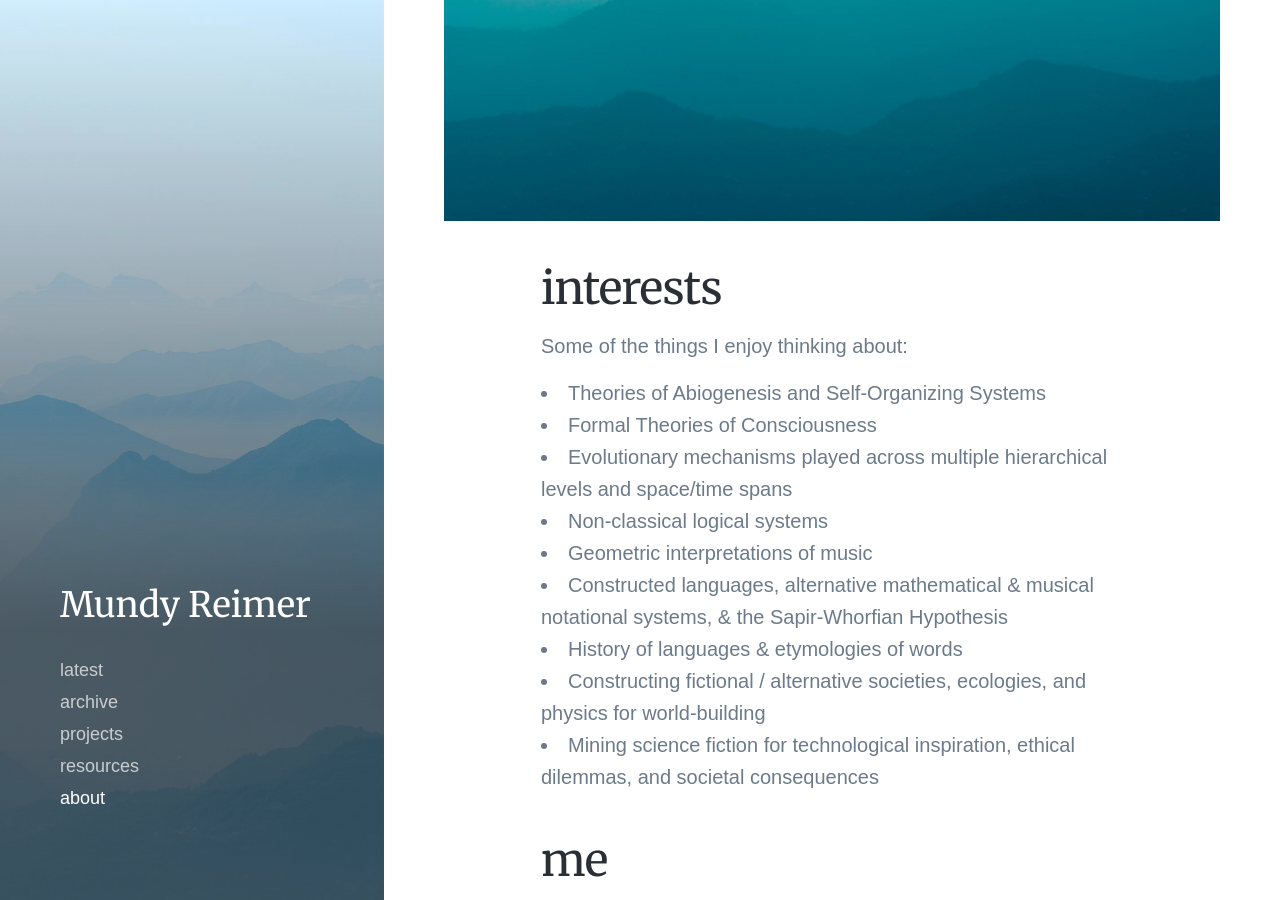
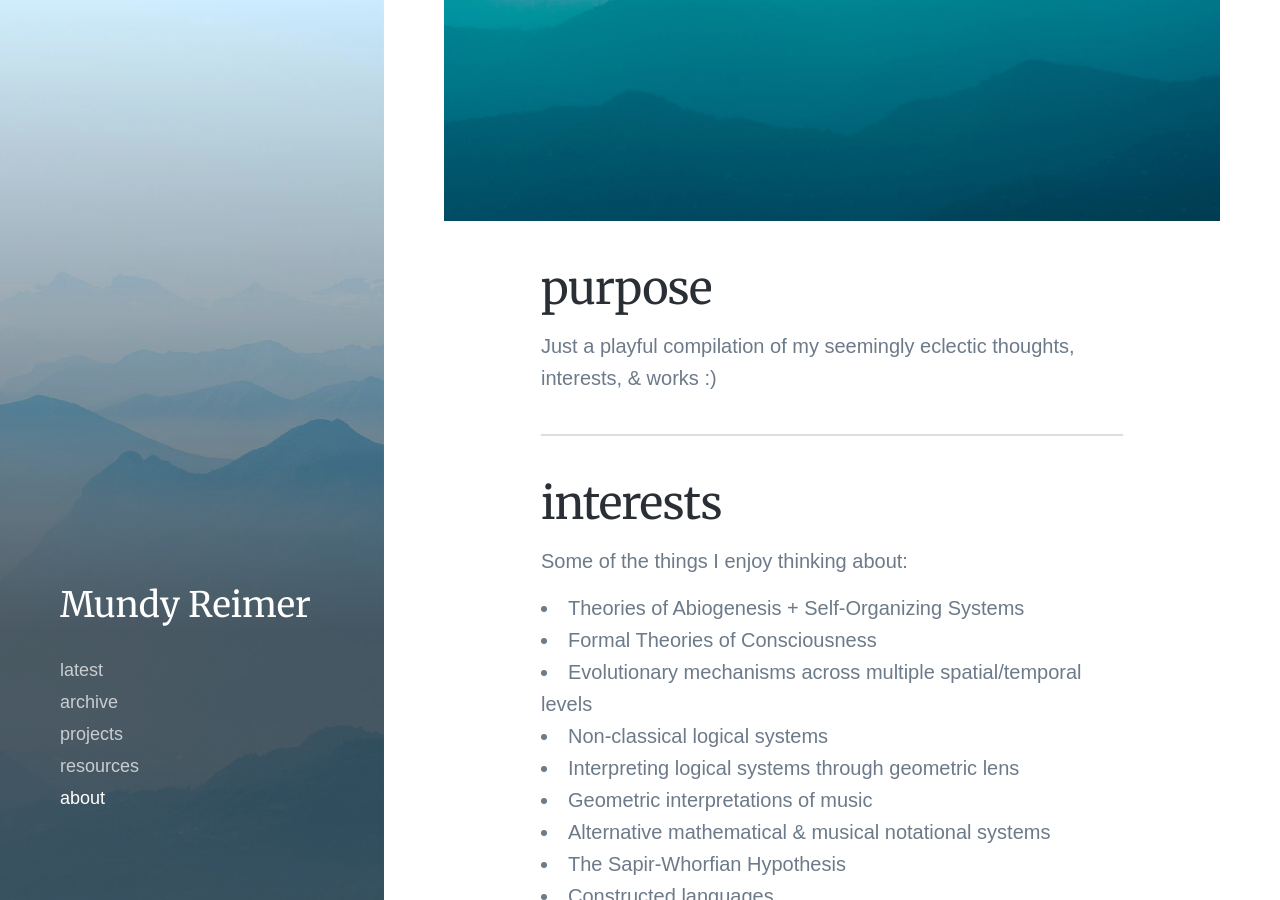
Before and after one commit to mundyreimer/mundyreimer.github.io, a Jekyll site: the page built from _pages/about.md, in a window 1280 px wide and 900 px high, scrolled down 446 px. Built offline with Jekyll 4.4.1, drawn with Linux system fonts in a browser that asks for light colours; nearby versions of some CDN libraries; some web fonts are replaced; some of the changed text lies outside the part shown.

Commit message:
"Add purpose section to about page."

```diff
--- a/_pages/about.md
+++ b/_pages/about.md
@@ -7,21 +7,33 @@ featured_image: /images/demo/demo-portrait.jpg
 
 ![](/images/demo/demo-landscape.jpg)
 
+## purpose
+
+Just a playful compilation of my seemingly eclectic thoughts, interests, & works :)
+
+---
+
 ## interests
 
 Some of the things I enjoy thinking about:
 
-* Theories of Abiogenesis and Self-Organizing Systems
+* Theories of Abiogenesis + Self-Organizing Systems
 * Formal Theories of Consciousness
-* Evolutionary mechanisms played across multiple hierarchical levels and space/time spans
+* Evolutionary mechanisms across multiple spatial/temporal levels
 * Non-classical logical systems
+* Interpreting logical systems through geometric lens
 * Geometric interpretations of music
-* Constructed languages, alternative mathematical & musical notational systems, & the Sapir-Whorfian Hypothesis
+* Alternative mathematical & musical notational systems
+* The Sapir-Whorfian Hypothesis
+* Constructed languages
 * History of languages & etymologies of words
-* Constructing fictional / alternative societies, ecologies, and physics for world-building
-* Mining science fiction for technological inspiration, ethical dilemmas, and societal consequences
+* World-building alternative societies, ecologies, & physics
+* Mining science fiction for technological inspiration, ethical dilemmas, & societal consequences
+
+---
 
 ## me
 
+---
 
 ## cv
```
Also changed, not shown: posts_in_progress/memories.md (added, +7 -0 lines).
